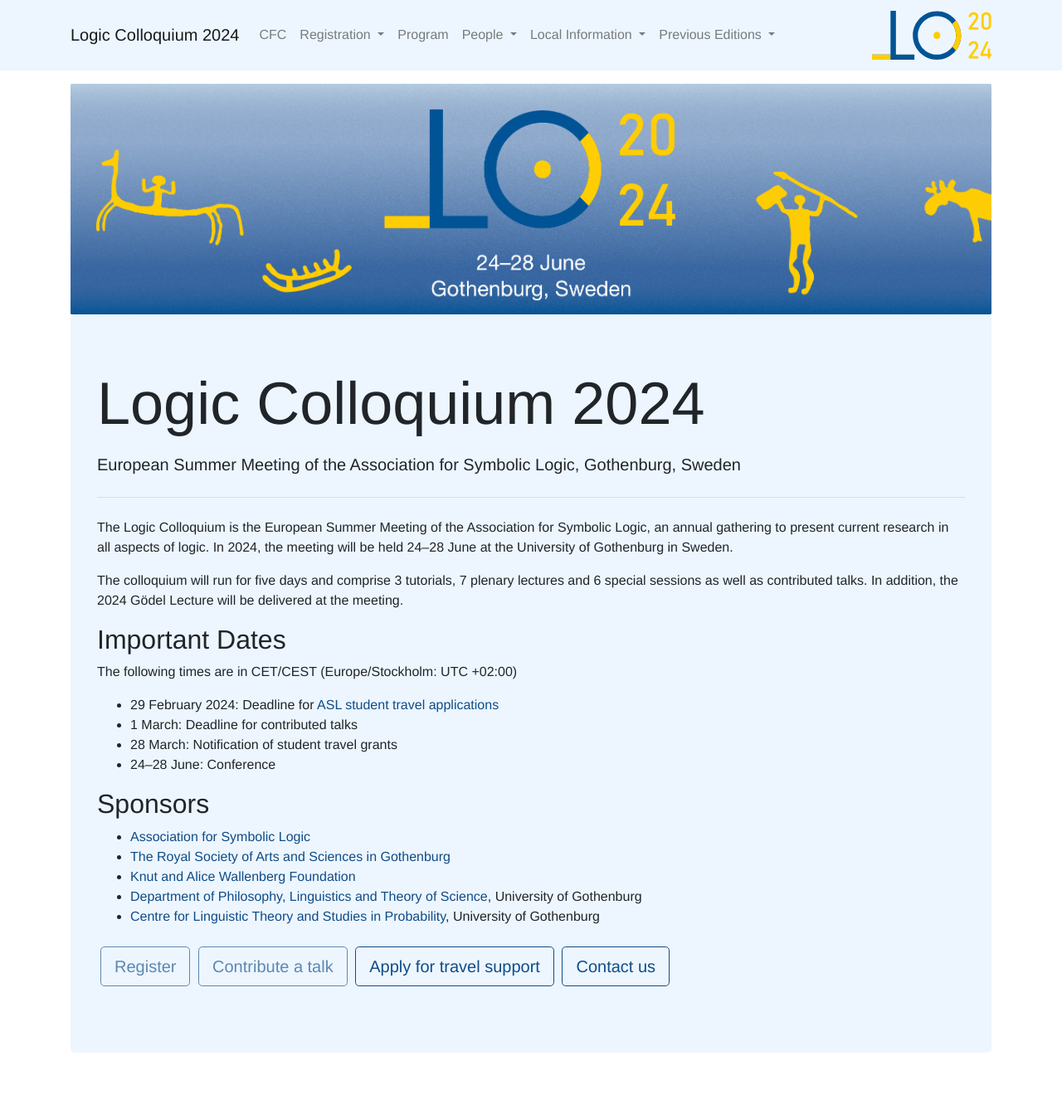
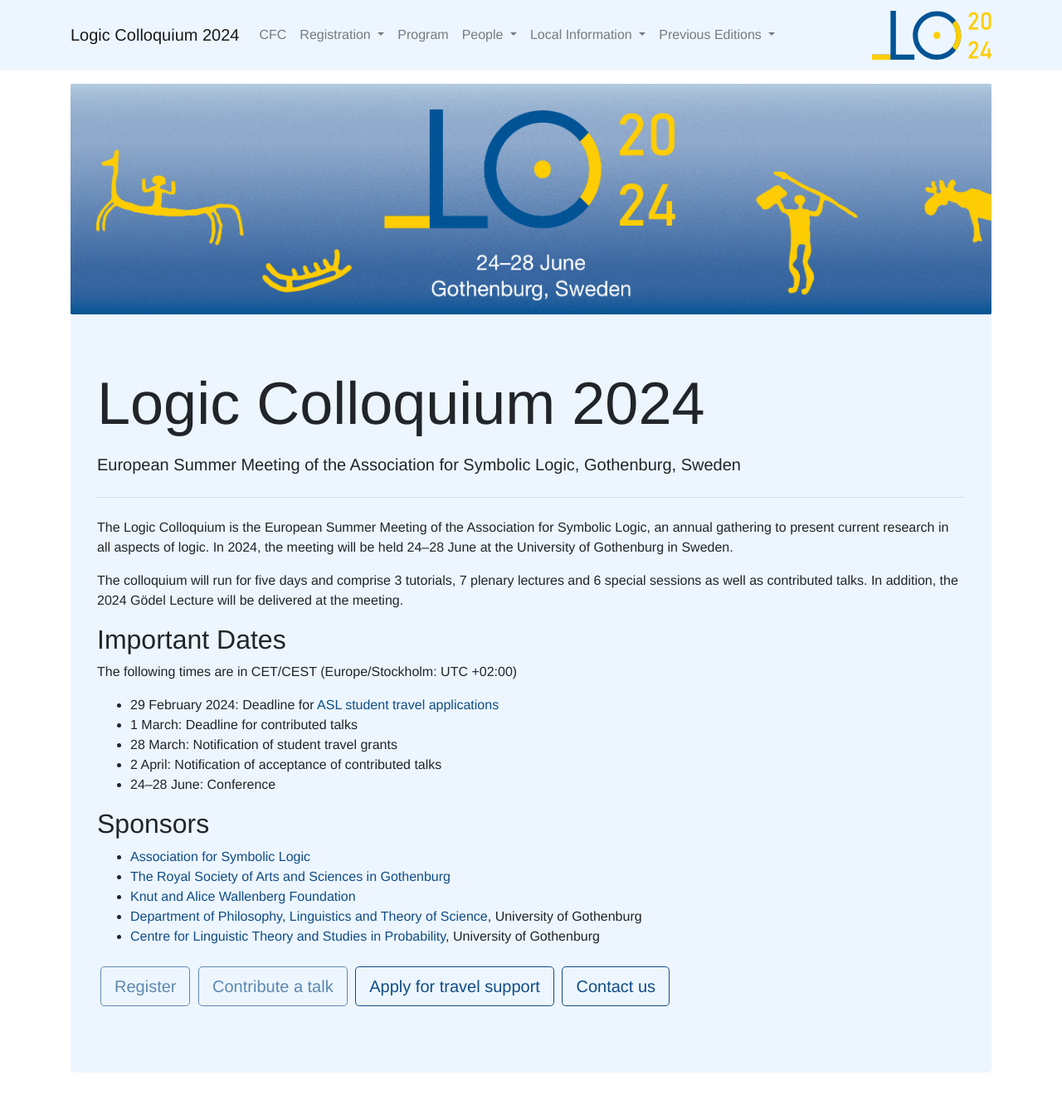
Before and after one commit to LC2024/LC2024.github.io, a Jekyll site: the page built from index.md, in a window 1280 px wide. Shown: the whole page at 83% size. Built offline with Jekyll 4.4.1, drawn with Linux system fonts in a browser that asks for light colours; some web fonts are replaced; before the commit the page ends 1325 px from its top, so only the background shows below that.

Commit message:
Add date

```diff
--- a/index.md
+++ b/index.md
@@ -11,6 +11,7 @@
 - 29 February 2024: Deadline for [ASL student travel applications](/travel_grants)
 - 1 March: Deadline for contributed talks
 - 28 March: Notification of student travel grants
+- 2 April: Notification of acceptance of contributed talks
 - 24–28 June: Conference
 
 ## Sponsors
```
